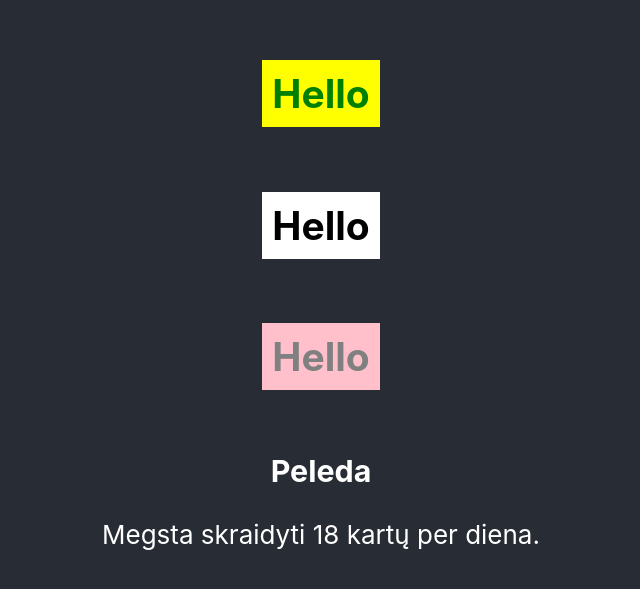
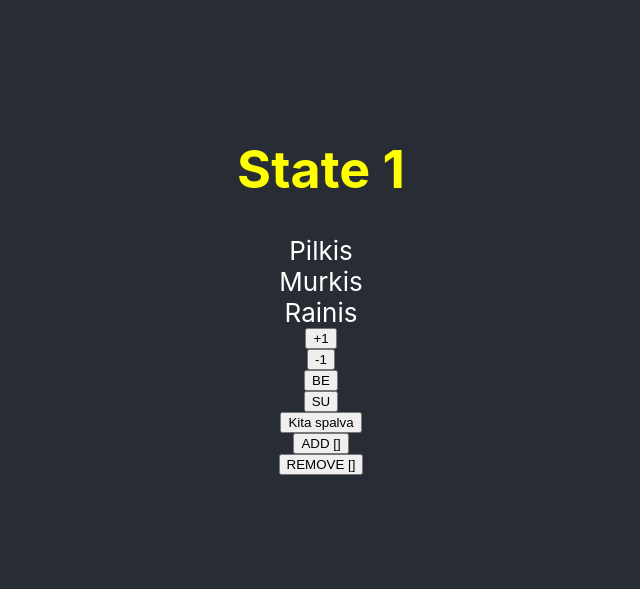
Before and after one commit to ArturasKi/001-lamos, a React (Create React App) app in the folder ak/: page / in a window 1280 px wide. Shown: the part 111-700 px from the top of the page, without its empty margins (319-959 px from the left). Built offline with nearby package versions, Linux system fonts and the light colour scheme.

Commit message:
State'ai

```diff
--- a/ak/src/App.css
+++ b/ak/src/App.css
@@ -36,3 +36,21 @@
     transform: rotate(360deg);
   }
 }
+
+.kv {
+  display: flex;
+  justify-content: center;
+  align-items: center;
+  width: 77px;
+  height: 77px;
+  background-color: crimson;
+  margin: 7px;
+  border-radius: 7px;
+}
+
+.kvc {
+  display: flex;
+  justify-content: center;
+  align-items: center;
+  flex-wrap: wrap;
+}
--- a/ak/src/App.jsx
+++ b/ak/src/App.jsx
@@ -1,15 +1,74 @@
+import { useState } from 'react';
 import './App.css';
-import Hello from './components/009/hello';
-import Peleda from './components/009/peleda';
+import randColor from './functions/randColor';
+
+const katinukai = ['Pilkis', 'Murkis', 'Rainis'];
 
 function App() {
-  return (
+
+    const [spalva, setSpalva] = useState('yellow');
+    const [skaicius, setSkaicius] = useState(1);
+    const [kv, setKv] = useState([]);
+
+    // const mygtukas = () => {
+    //     console.log('Aš gražus mygtukas');
+    //     return mygtukoBrolis;
+    // }
+
+    // const mygtukoBrolis = () => {
+    //     console.log('Aš gražus mygtuko brolis');
+    // }
+
+    const beArgumentu = () => {
+        console.log('beArgumentu');
+    }
+
+    const suArgumentu = ka => {
+        console.log('suArgumentu: ' + ka);
+    }
+
+    const keistiSpalva = () => {
+
+        // const nauja = spalva === 'yellow' ? 'pink' : 'yellow'; BLOGAI!!!
+
+        setSpalva(old => old === 'yellow' ? 'pink' : 'yellow');
+
+        // console.log(nauja);
+        // console.log(spalva);
+    }
+
+
+    const skaiciuotuvas = ka => setSkaicius(s => s + ka);
+
+    const addKv = () => {
+        setKv(k => [...k, randColor()]);
+    }
+
+    const remKv = () => {
+        setKv(k => k.slice(1));
+    }
+
+    return (
     <div className="App">
       <header className="App-header">
-        <Hello spalva='green' bg='yellow'></Hello>
-        <Hello spalva='black' bg='white'></Hello>
-        <Hello spalva='grey' bg='pink'/>
-        <Peleda skaicius={4}></Peleda>
+        <h1 style={{color: spalva}}>State {skaicius}</h1>
+        {
+            katinukai.map((k, i) => <div key={i}>{k}</div>) // key={i} pašalina react error'us, uždeda unikalius key;
+        }
+        <div className='kvc'>
+            {
+                kv.map((c, i) => <div className='kv' key={i} style={{backgroundColor: c}}>{i}</div>)
+            }
+        </div>
+
+
+        <button onClick={() => skaiciuotuvas(+1)}>+1</button>
+        <button onClick={() => skaiciuotuvas(-1)}>-1</button>
+        <button onClick={beArgumentu}>BE</button>
+        <button onClick={() => suArgumentu('labas')}>SU</button>
+        <button onClick={keistiSpalva}>Kita spalva</button>
+        <button onClick={addKv}>ADD []</button>
+        <button onClick={remKv}>REMOVE []</button>
       </header>
     </div>
   );
@@ -17,6 +76,14 @@ function App() {
 
 export default App;
 
-// 1. Komponentas - funckija, kuri grazina html. -> function App() {return...}. Funkcijos pav. turi prasideti didziaja raide.
-// 2. Props'as - funkcijos kintamasis argumentas.
-// 3. State'as - yra vidinis props'as, funkcijoje atsirandantis kintamasis.
+// () - paleidinėja funkciją. Mygtukas paleidžia nepaleistą funkciją (uždeda '()').
+// su argumentu -> onClick={() => suArgumentu('labas')}
+
+// State'as - yra props'as, kuris atsiranda komponento viduje. Atvaizduoja komponento būseną.
+
+// const [A, B] = [1, 2] =>>> const A = [1, 2][0]; const B = [1, 2][1]
+
+// hook grąžina masyvą, kur pirmas el. state reikšmė, antras - funkcija, kuri keičia state reikšmę.
+
+// <button onClick={() => setSkaicius(skaicius + 1)}>+1</button>
+// <button onClick={() => setSkaicius(skaicius - 1)}>-1</button>
--- /dev/null
+++ b/ak/src/functions/randColor.js
@@ -0,0 +1,5 @@
+function randColor() {
+    return '#' + Math.floor(Math.random()*16777215).toString(16).padStart(6, '0');
+}
+
+export default randColor;
```
Also changed, not shown: ak/src/009.jsx (added, +22 -0 lines).
